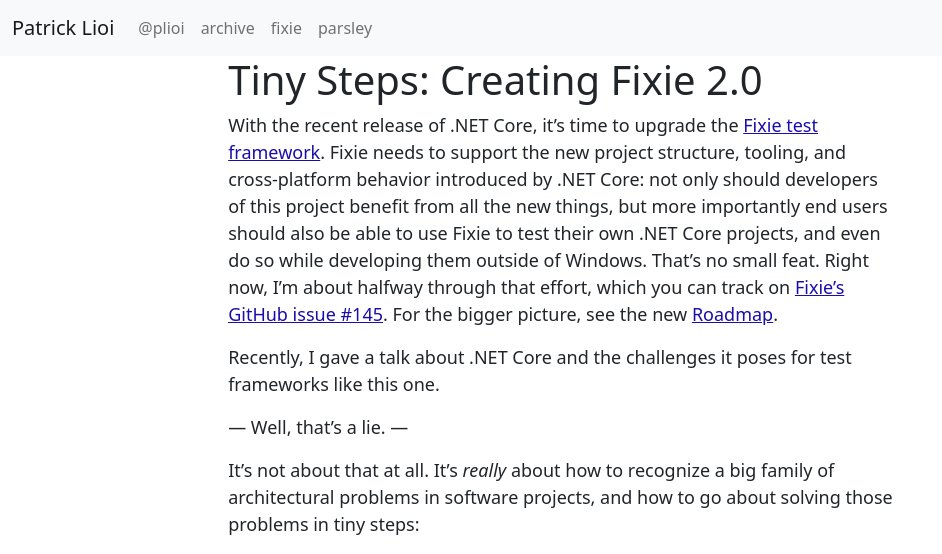
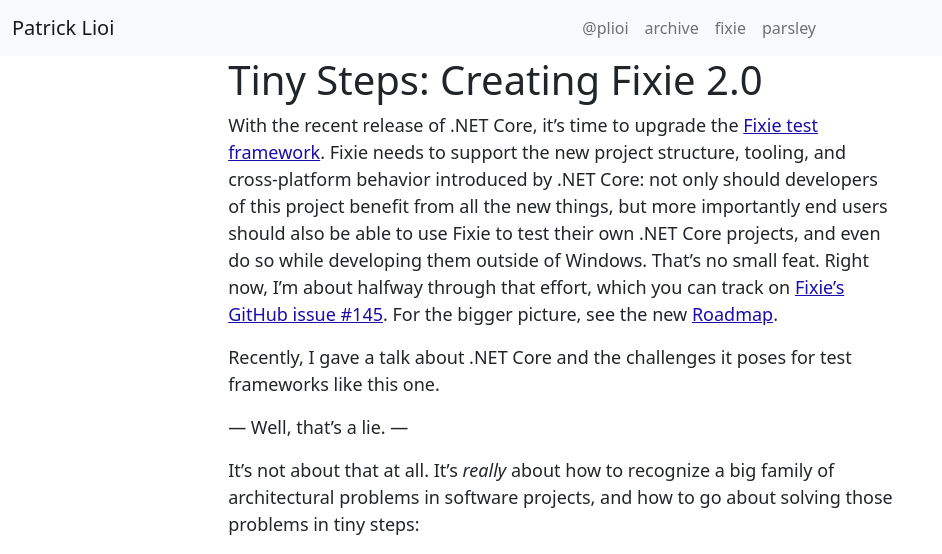
Before and after one commit to plioi/plioi.github.io, a Jekyll site: the page built from index.html, in a window 1280 px wide. Shown: the top 554 px of the page, without its empty margins (0-942 px from the left). Built offline with Jekyll 4.4.1, drawn with Linux system fonts in a browser that asks for light colours; grey boxes are pictures that could not be loaded.

Commit message:
Center navbar links

```diff
--- a/_layouts/default.html
+++ b/_layouts/default.html
@@ -27,7 +27,7 @@
           <span class="navbar-toggler-icon"></span>
         </button>
         <div class="collapse navbar-collapse" id="navbarContent">
-          <ul class="navbar-nav me-auto mb-2 mb-lg-0">
+          <ul class="navbar-nav mx-auto mb-2 mb-lg-0">
             <li class="nav-item">
               <a class="nav-link" href="https://twitter.com/plioi/">@plioi</a>
             </li>
```
